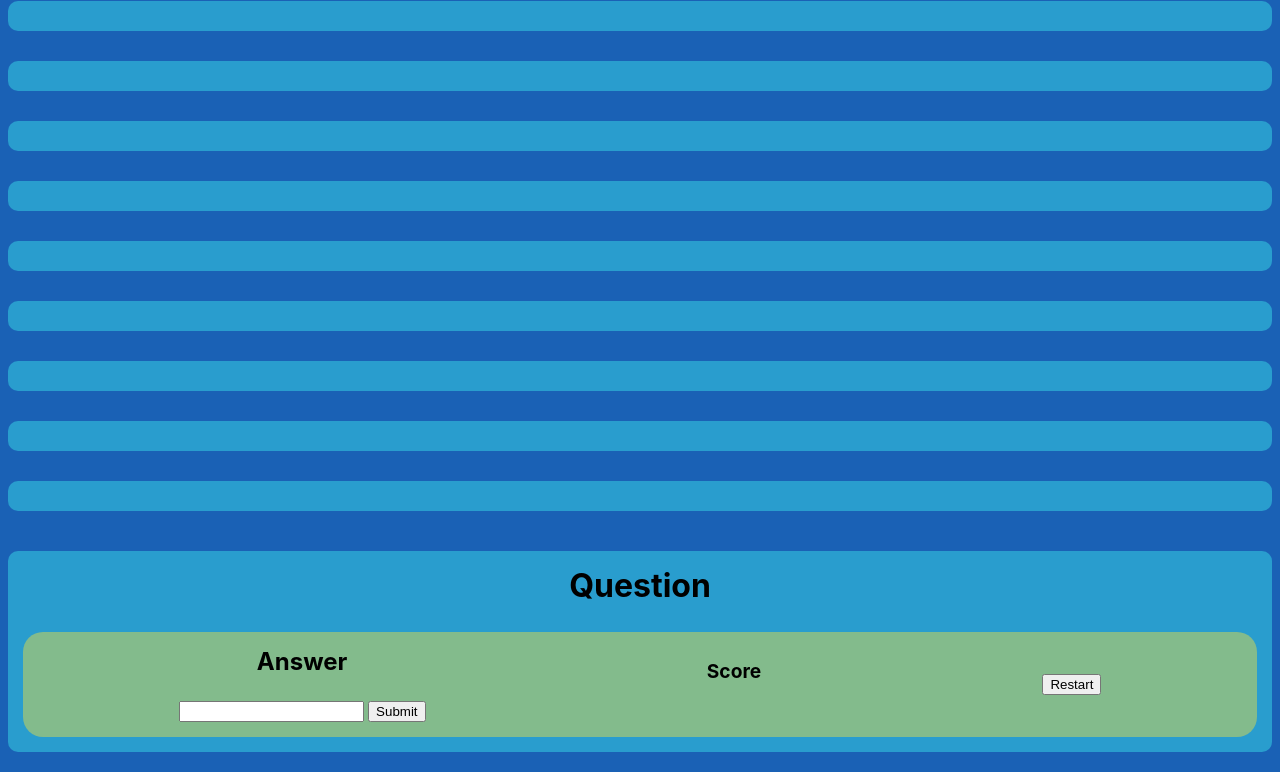
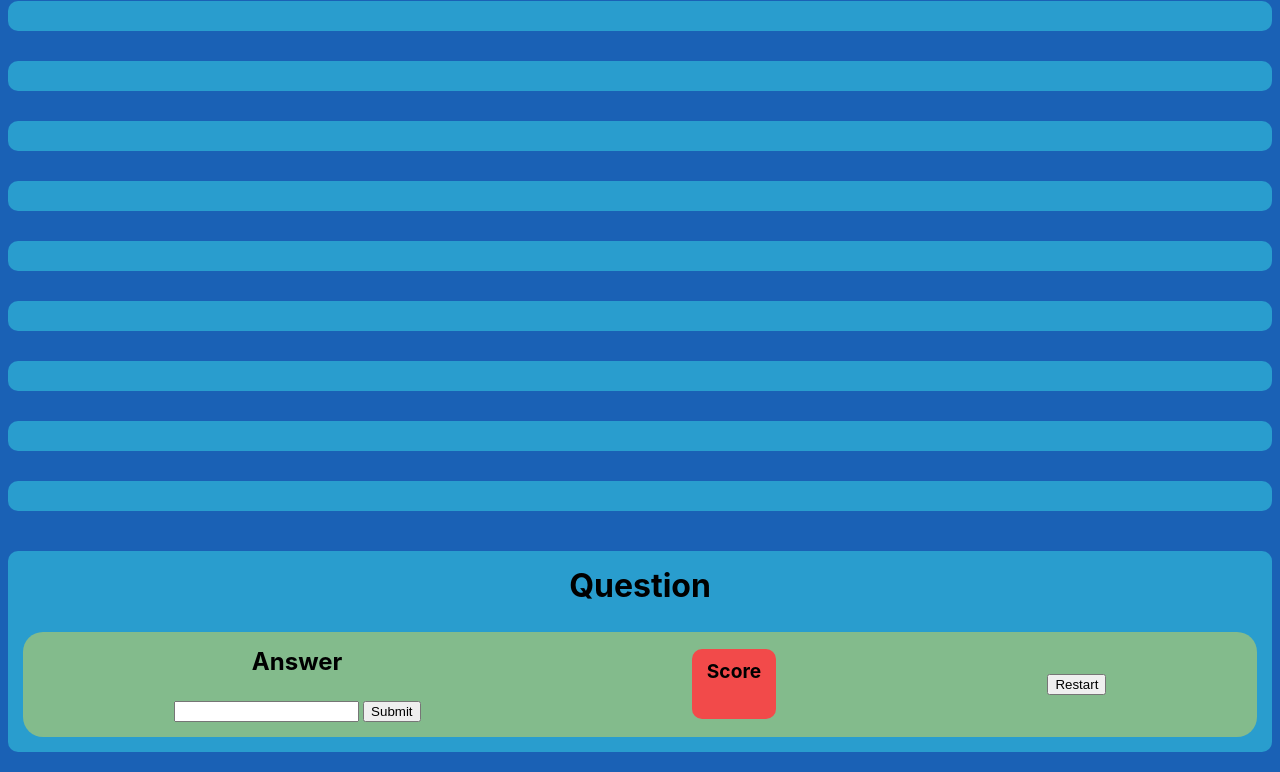
Before and after one commit to whoever11/AniGridProject, a plain HTML site: page index.html in a window 1280 px wide. Shown: the part 130-902 px from the top of the page. Drawn offline with Linux system fonts and the light colour scheme.

Commit message:
score area

```diff
--- a/style.css
+++ b/style.css
@@ -62,3 +62,12 @@ h4 {
   padding: 15px;
   border-radius: 20px;
 }
+
+.score-area {
+  background-color: #F24A4A;
+  padding: 10px 15px;
+  border-radius: 10px;
+  cursor: pointer;
+  font-size: 20px;
+  color: white;
+}
```
